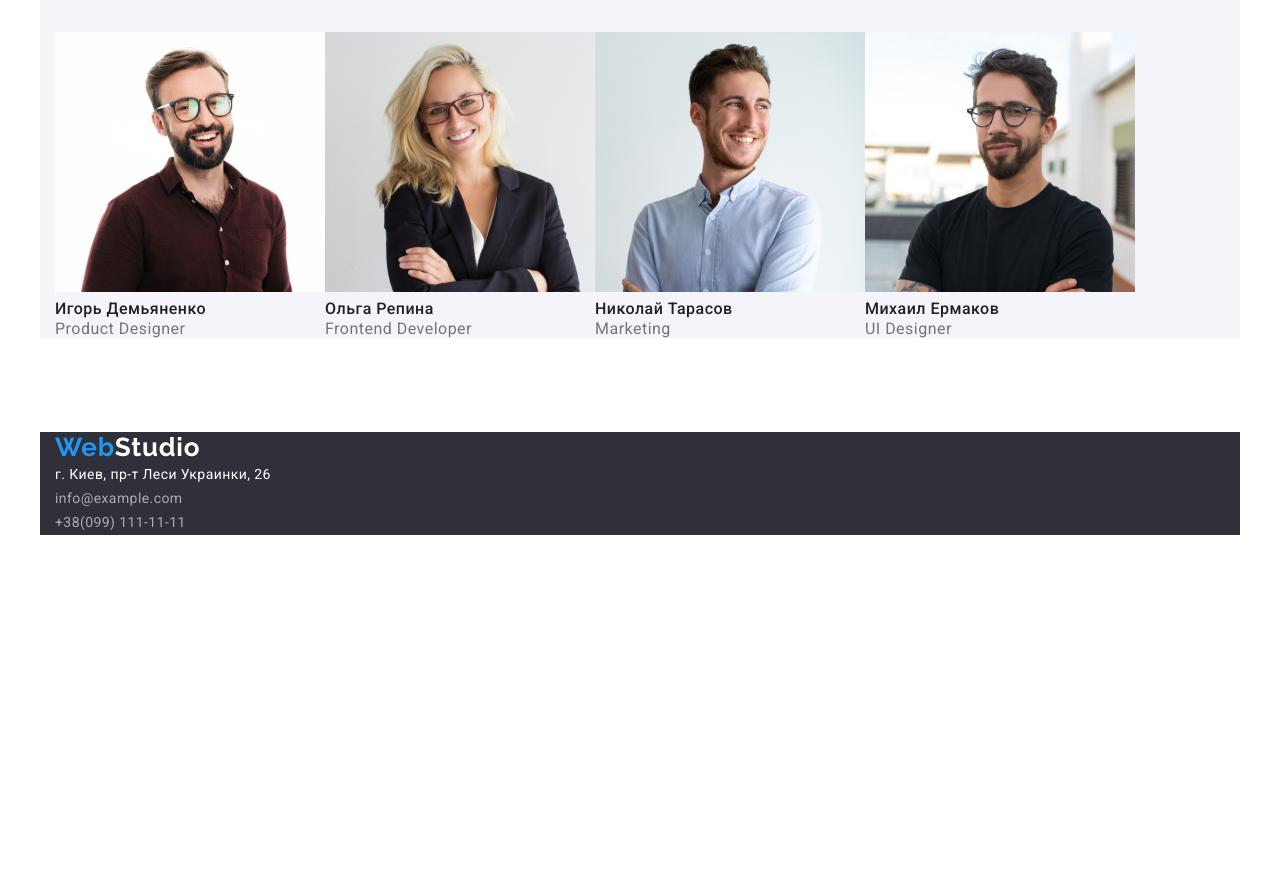
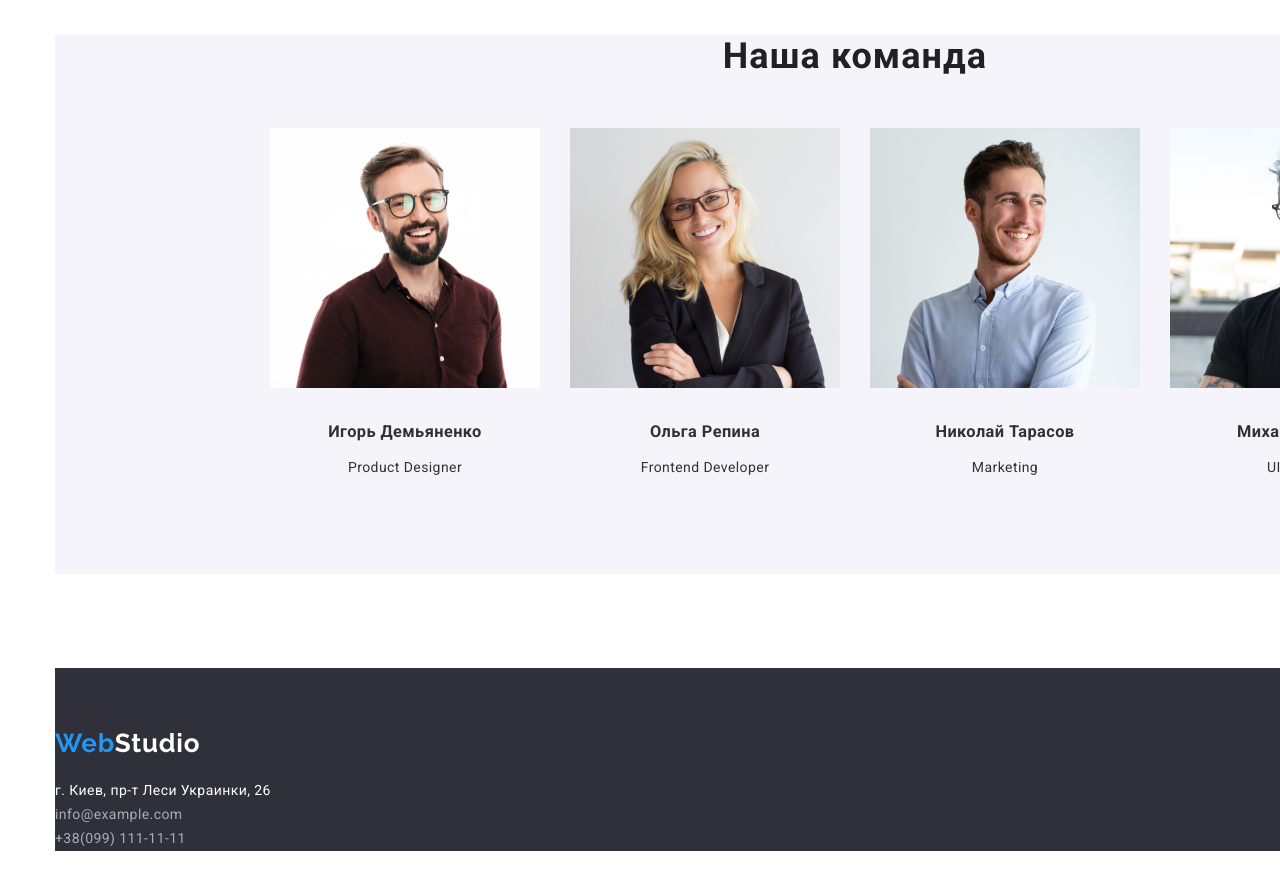
Before and after one commit to serg-itsh/goit-markup-hw-03, a plain HTML site: page index.html in a window 1280 px wide. Shown: the part 1460-2350 px from the top of the page. Before the commit the page ends 1995 px from the top, so only its background shows below. Drawn offline with nearby package versions, Linux system fonts and the light colour scheme.

Commit message:
Вносит исправления геометрии карточек команды и футера.

```diff
--- a/css/styles.css
+++ b/css/styles.css
@@ -112,11 +112,6 @@ nav.header {
 }
 
 /* ✅ Применится только к ссылкам, которые лежат внутри тега с классом social-links */
-
-.social-links a {
-  color: #ffffff;
-  text-decoration: none;
-}
 
 /* Logo */
 
@@ -305,18 +300,13 @@ nav.header {
   letter-spacing: 0.03em;
 }
 
-.section-title {
-  color: var(--title-text-color);
-  font-weight: 700;
-  font-size: 36px;
-  line-height: 1.17;
-  text-align: center;
-  letter-spacing: 0.03em;
-}
-
 .section-description {
   font-size: 36px;
   line-height: 1.39;
+}
+
+img {
+  display: block;
 }
 
 /* Features and Examples*/
@@ -357,6 +347,7 @@ nav.header {
   flex-wrap: wrap;
   align-items: center;
   margin-top: 50px;
+  margin-bottom: 94px;
   /* margin-bottom: 94px; */
   /* margin: 15px; */
   /* background-color: tomato; */
@@ -407,6 +398,7 @@ nav.header {
 }
 
 .feature-list.text-items {
+  margin-top: 10px;
   font-size: 14px;
   line-height: 1.71;
   letter-spacing: 0.03em;
@@ -415,13 +407,53 @@ nav.header {
 
 /* team */
 
-/* .container {
-  width: 1230px;
-  padding-left: 15px;
-  padding-right: 15px;
-  margin-left: auto;
-  margin-right: auto;
-} */
+/* Наша команда */
+
+.section-team {
+  width: 1600px;
+  background: #f5f4fa;
+}
+
+.section-title {
+  margin-top: 94px;
+  color: var(--title-text-color);
+  font-weight: 700;
+  font-size: 36px;
+  line-height: 1.17;
+  text-align: center;
+  letter-spacing: 0.03em;
+}
+
+.team-card {
+  display: flex;
+  justify-content: center;
+  align-items: center;
+  margin-top: 50px;
+  margin-bottom: 94px;
+  /* background-color: tomato; */
+}
+
+.team-card-5 {
+  margin-right: 30px;
+}
+
+.team-card-6 {
+  margin-bottom: 94px;
+}
+
+.feature-list-7 {
+  display: flex;
+  justify-content: center;
+  margin-top: 30px;
+  margin-bottom: 10px;
+}
+
+.feature-list-8 {
+  display: flex;
+  justify-content: center;
+  /* margin-top: 30px; */
+  margin-bottom: 30px;
+}
 
 .flex-container {
   display: flex;
@@ -467,18 +499,6 @@ nav.header {
   color: #757575;
 }
 
-.section-team {
-  background: #f5f4fa;
-}
-
-.team-card {
-  display: flex;
-  align-items: center;
-  margin-top: 50px;
-  margin-bottom: 94px;
-  /* background-color: tomato; */
-}
-
 /* Portfolio */
 
 .feature-list.text-category-p {
@@ -504,6 +524,9 @@ nav.header {
 }
 
 /* Footer */
+/* Футер */
+/* Я не джин 🧞 */
+/* Подвал  */
 
 .copyright {
   font-style: normal;
@@ -524,5 +547,21 @@ nav.header {
 }
 
 .footer {
+  width: 1600px;
   background-color: #2f303a;
 }
+
+.logo-footer {
+  padding-top: 60px;
+  /* padding-bottom: 161px; */
+}
+
+.social-links a {
+  color: #ffffff;
+  text-decoration: none;
+}
+
+.link-footer {
+  margin-top: 20px;
+  margin-bottom: 60px;
+}
--- a/index.html
+++ b/index.html
@@ -117,34 +117,47 @@
 
         <!-- Наша команда -->
 
-        <section class="section-team container">
+        <div class="container">
+            <section class="section-team">
                 <h2 class="section-title">Наша команда</h2>
 
                 <ul class="team-card list">
-                <li>
-                    <div>
+                    <li class="team-card-5">
+                        <div class="team-card-6">
                             <img src="./images/img.jpg" alt="Игорь Демьяненко, дизайнер продукта " width="270" />
-                        <h3 class="feature-list text">Игорь Демьяненко</h3>
-                        <p class="feature-list team-items" lang="en">Product Designer</p>
+                            <h3 class="feature-list-7 text">Игорь Демьяненко</h3>
+                            <p class="feature-list-8 team-items" lang="en">Product Designer</p>
                         </div>
                     </li>
-                <li>
+                    <li class="team-card-5">
+                        <div class="team-card-6">
                             <img src="./images/img(1).jpg" alt="Ольга Репина, фронтенд-разработчик" width="270" />
-                    <h3 class="feature-list text">Ольга Репина</h3>
-                    <p class="feature-list team-items" lang="en">Frontend Developer</p>
+                            <h3 class="feature-list-7 text">Ольга Репина</h3>
+                            <p class="feature-list-8 team-items" lang="en">Frontend Developer</p>
+                        </div>
+
+                    </li>
+                    <li class="team-card-5">
+                        <div class="team-card-6">
+                            <img src="./images/img(2).jpg" alt="Николай Тарасов, маркетолог" width="270" />
+                            <h3 class="feature-list-7 text">Николай Тарасов</h3>
+                            <p class="feature-list-8 team-items" lang="en">Marketing</p>
+                        </div>
+
                     </li>
                     <li>
-                    <img src="./images/img(2).jpg" alt="Николай Тарасов, маркетолог" width="270" />
-                    <h3 class="feature-list text">Николай Тарасов</h3>
-                    <p class="feature-list team-items" lang="en">Marketing</p>
-                </li>
-                <li>
+                        <div class="team-card-6">
                             <img src="./images/img(3).jpg" alt="Михаил Ермаков, дизайнер пользовательского интерфейса" width="270" />
-                    <h3 class="feature-list text">Михаил Ермаков</h3>
-                    <p class="feature-list team-items" lang="en">UI Designer</p>
+                            <h3 class="feature-list-7 text">Михаил Ермаков</h3>
+                            <p class="feature-list-8 team-items" lang="en">UI Designer</p>
+                        </div>
+
                     </li>
                 </ul>
             </section>
+
+        </div>
+
   </main>
 
     <!-- Футер -->
@@ -152,12 +165,18 @@
     <!-- Подвал -->
 
   <footer>
-        <div class="footer container">
-            <a href="" class="logo" lang="en">Web<span class="studio-white" lang="en">Studio</span></a>
+        <div class="container">
+            <section class="footer">
+                <div class="logo-footer">
+                    <a href="" class="logo" lang="en">
+                        Web<span class="studio-white" lang="en">Studio</span>
+                    </a>
+                </div>
+
 
                 <address>
 
-                <ul class="list">
+                    <ul class="list link-footer">
                         <li class="social-links list">
                             <a href="г.Киев,пр-тЛесиУкраинки,26" class="copyright list">г. Киев, пр-т Леси Украинки, 26</a> <br />
                         </li>
@@ -170,6 +189,8 @@
                     </ul>
 
                 </address>
+            </section>
+
         </div>
   </footer>
 </body>
```
Also changed, not shown: portfolio.html (+11 -3 lines). Lines whose indentation alone changed are shown as unchanged.
